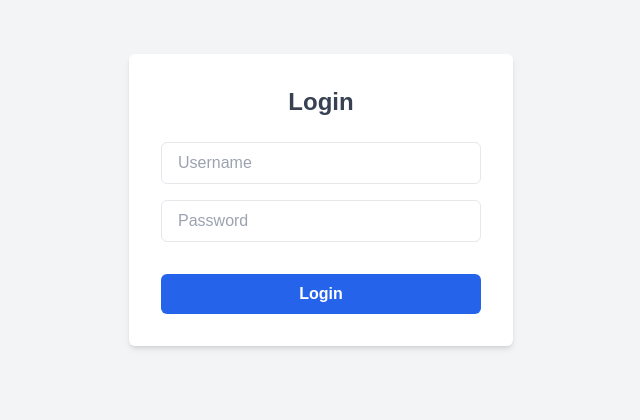
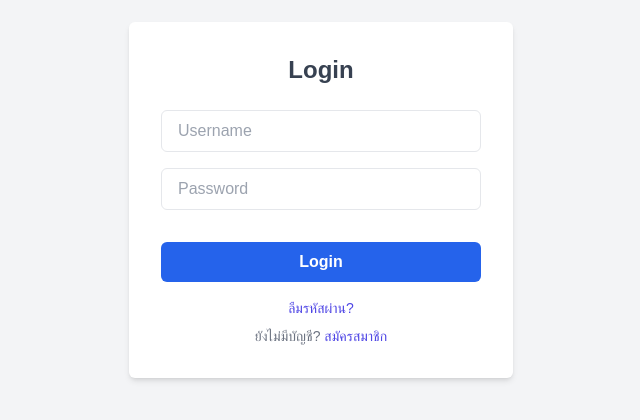
Before and after one commit to Biwrescue1706/CE385_frontend-backend, a React (Vite) app in the folder frontend/: page /login in a window 1280 px wide. Shown: the part 200-620 px from the top of the page, without its empty margins (319-959 px from the left). Built offline with nearby package versions, Linux system fonts and the light colour scheme; no server answers; what @radix-ui/themes would draw is missing.

Commit message:
Update index.tsx

```diff
--- a/frontend/src/features/login/index.tsx
+++ b/frontend/src/features/login/index.tsx
@@ -71,6 +71,23 @@ export default function LoginFeature() {
           >
             Login
           </button>
+                <div className="text-sm text-center space-y-2">
+        <button
+          onClick={() => navigate('/forgot-password')}
+          className="text-indigo-600 hover:text-indigo-500"
+        >
+          ลืมรหัสผ่าน?
+        </button>
+        <div>
+          <span className="text-gray-500">ยังไม่มีบัญชี? </span>
+          <button
+            onClick={() => navigate('/register')}
+            className="text-indigo-600 hover:text-indigo-500"
+          >
+            สมัครสมาชิก
+          </button>
+        </div>
+      </div>
         </div>
       </div>
     </div>
```
